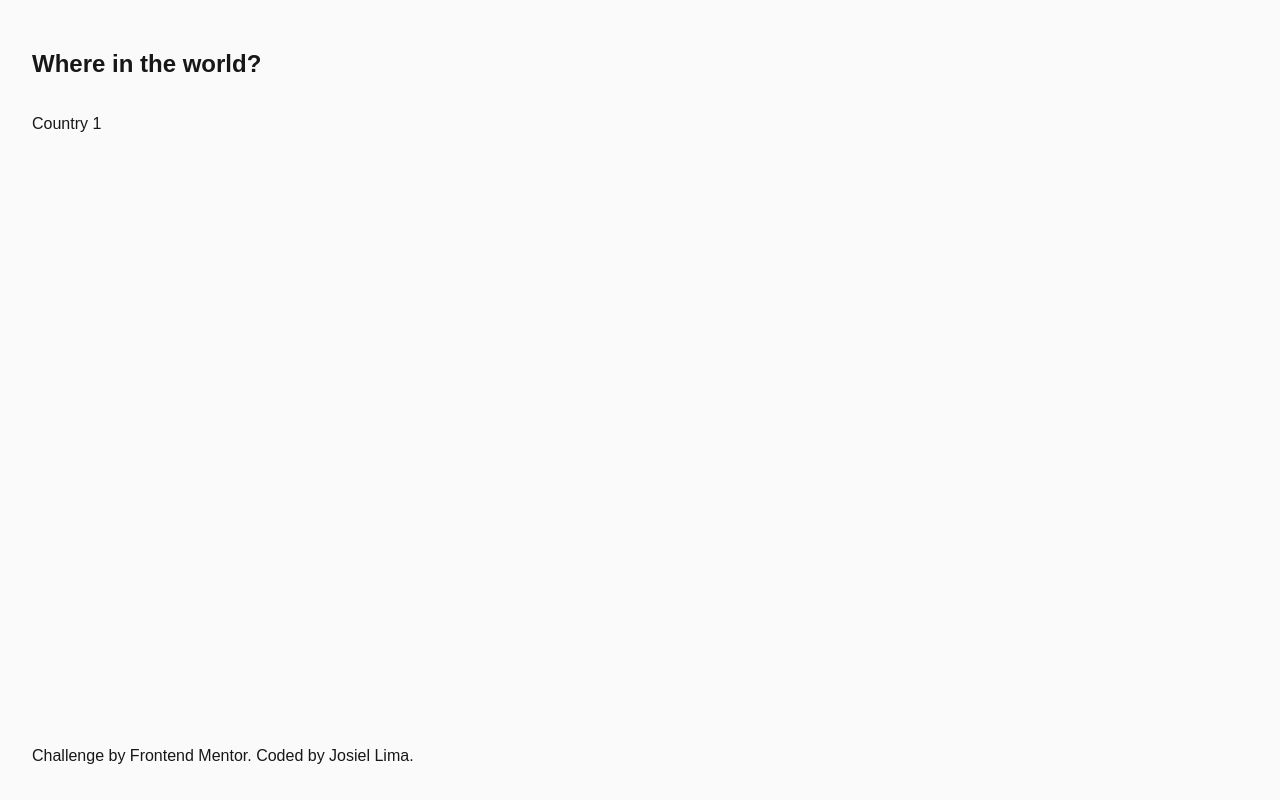
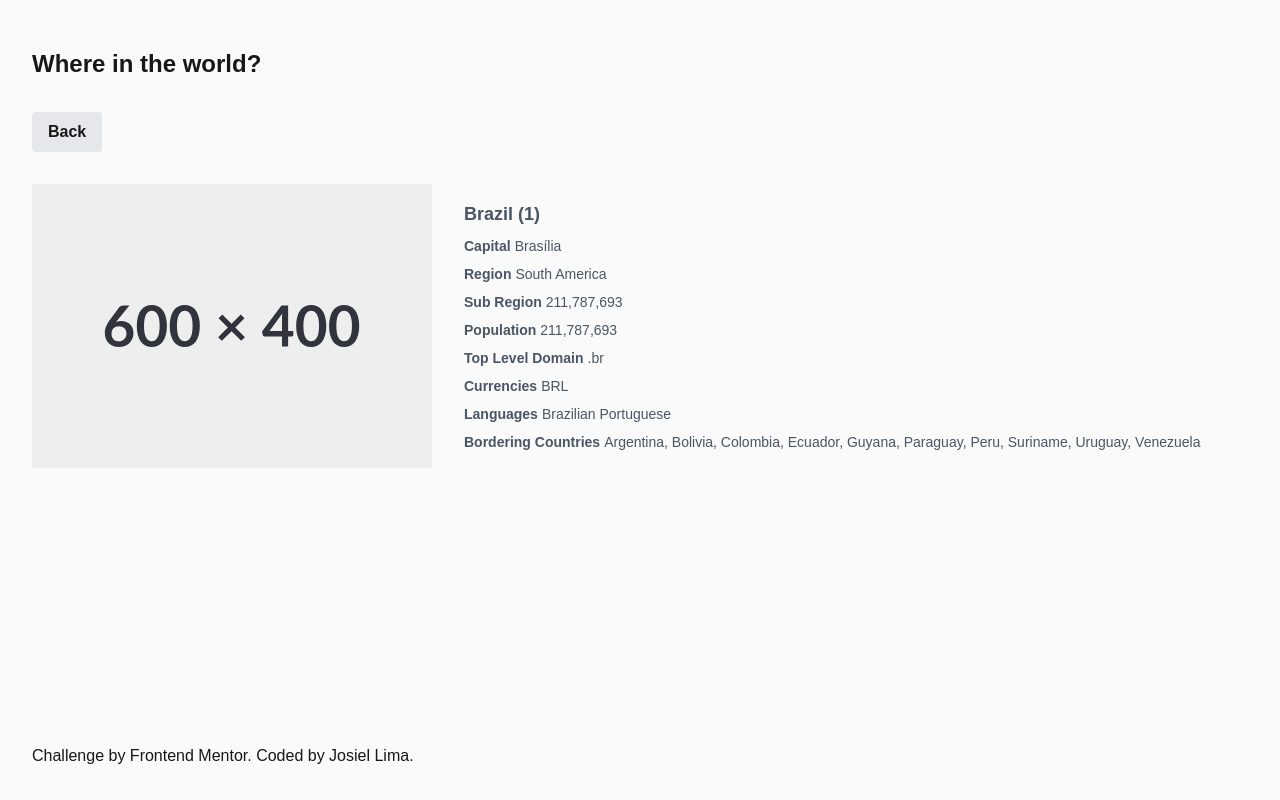
Before and after one commit to JosielLima/rest-countries-api-with-color-theme-switcher, a Next.js app: page /country/1 in a window 1280 px wide. Built offline with nearby package versions, Linux system fonts and the light colour scheme.

Commit message:
add base structure for detailed country page

```diff
--- a/app/country/[id]/page.tsx
+++ b/app/country/[id]/page.tsx
@@ -1,3 +1,6 @@
+import Link from "next/link";
+import Image from "next/image";
+
 type Props = {
   params: Promise<{
     id: string;
@@ -6,5 +9,56 @@
 
 export default async function Country({ params }: Props) {
   const id = (await params).id;
-  return <div>Country {id}</div>;
+  const name = "Brazil";
+  return (
+    <>
+      <div className="mb-8">
+        <Link href="/">
+          <button className="bg-gray-200 :hover:bg-gray-300 font-semibold py-2 px-4 rounded">Back</button>
+        </Link>
+      </div>
+      <div className="grid grid-cols-1 md:grid-cols-[auto_1fr] gap-4">
+        <div className="w-full md:max-w-[400px]">
+          <Image className="w-full h-full object-cover" src="/flag-placeholder.svg" alt={`${name} flag`} width={500} height={300} />
+        </div>
+        <div className="p-4 text-sm text-gray-600">
+          <h2 className="text-lg font-semibold mb-2">Brazil ({id})</h2>
+          <div className="space-y-2">
+            <div className="flex items-center gap-1">
+                  <span className="font-semibold">Capital</span>
+                  <span>Brasília</span>
+                </div>
+                <div className="flex items-center gap-1">
+                  <span className="font-semibold">Region</span>
+                  <span>South America</span>
+                </div>
+                <div className="flex items-center gap-1">
+                  <span className="font-semibold">Sub Region</span>
+                  <span>211,787,693</span>
+                </div>
+                <div className="flex items-center gap-1">
+                  <span className="font-semibold">Population</span>
+                  <span>211,787,693</span>
+                </div>
+                <div className="flex items-center gap-1">
+                  <span className="font-semibold">Top Level Domain</span>
+                  <span>.br</span>
+                </div>
+                <div className="flex items-center gap-1">
+                  <span className="font-semibold">Currencies</span>
+                  <span>BRL</span>
+                </div>
+                <div className="flex items-center gap-1">
+                  <span className="font-semibold">Languages</span>
+                  <span>Brazilian Portuguese</span>
+                </div>
+                <div className="flex items-center gap-1">
+                  <span className="font-semibold">Bordering Countries</span>
+                  <span>Argentina, Bolivia, Colombia, Ecuador, Guyana, Paraguay, Peru, Suriname, Uruguay, Venezuela</span>
+                </div>
+              </div>
+          </div>
+      </div>
+    </>
+  );
 }
```
Also changed, not shown: public/flag-placeholder.svg (added).
